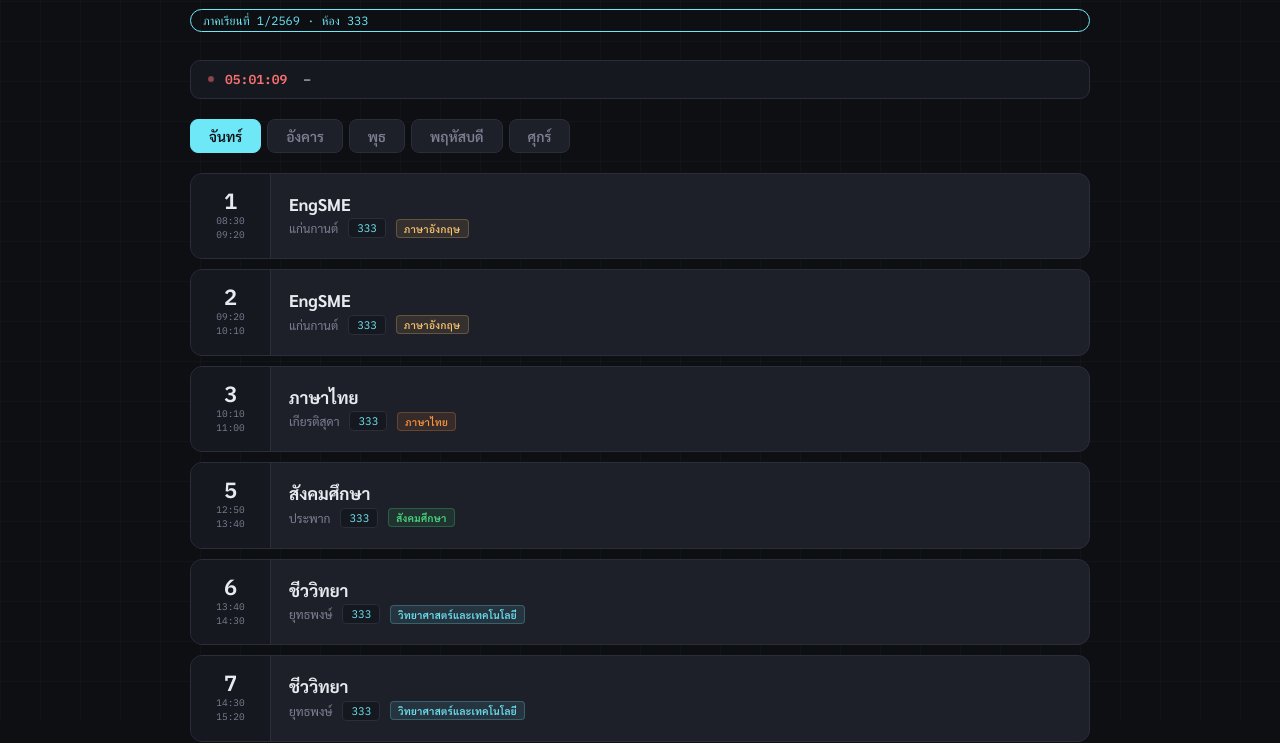
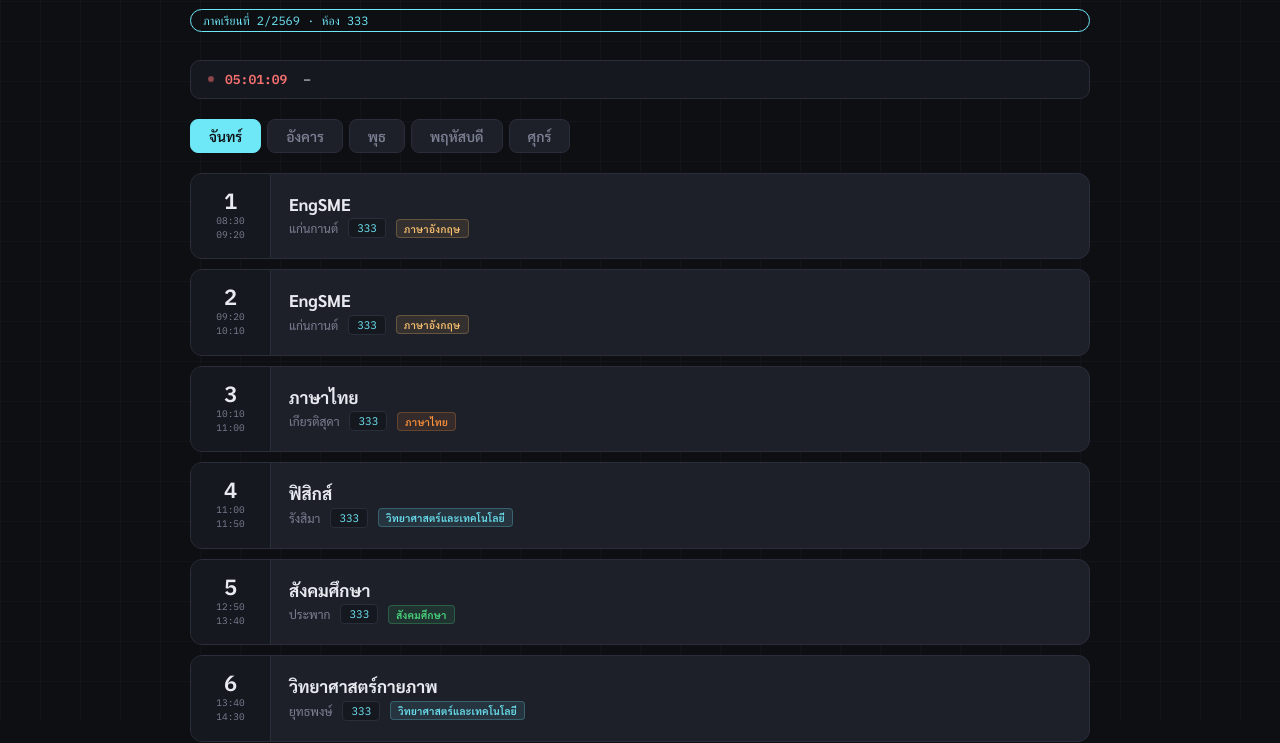
Before and after one commit to NongUnus/nongunus-timetable, a website with bundled scripts: page index.html in a window 1280 px wide. Shown: the part 79-822 px from the top of the page. Built offline with nearby package versions, Linux system fonts and the light colour scheme.

Commit message:
feat: update timetable to term 2/2569

```diff
--- a/index.html
+++ b/index.html
@@ -12,7 +12,7 @@
     <header>
       <div class="school-label">โรงเรียนเทศบาล ๒ (วัดกะพังสุรินทร์)</div>
       <h1>ตารางเรียน <span>ม.6/1</span></h1>
-      <div class="term-badge">ภาคเรียนที่ 1/2569 · ห้อง 333</div>
+      <div class="term-badge">ภาคเรียนที่ 2/2569 · ห้อง 333</div>
     </header>
 
     <div class="now-bar">
--- a/src/script.ts
+++ b/src/script.ts
@@ -37,56 +37,56 @@ const PERIODS: Period[] = [
   { num: 8, start: [15, 20], end: [16, 10] },
 ];
 
-// null = คาบที่ไม่แสดง (ชุมนุม, homeroom, ค้นคว้า, จิตอาสา, แนะแนว, เวรอาหาร, ประชุม)
+// null = คาบที่ไม่แสดง (ชุมนุม, homeroom, ค้นคว้า, แนะแนว, ประชุม)
 const SCHEDULE: Record<DayKey, (Subject | null)[]> = {
   จันทร์: [
-    { subject: "EngSME",       teacher: "แก่นกานต์",  room: "333", cat: "cat-eng"  },
-    { subject: "EngSME",       teacher: "แก่นกานต์",  room: "333", cat: "cat-eng"  },
-    { subject: "ภาษาไทย",      teacher: "เกียรติสุดา", room: "333", cat: "cat-thai" },
-    null, // ค้นคว้า
-    { subject: "สังคมศึกษา",  teacher: "ประพาก",           room: "333", cat: "cat-soc"  },
-    { subject: "ชีววิทยา",     teacher: "ยุทธพงษ์",   room: "333", cat: "cat-sci"  },
-    { subject: "ชีววิทยา",     teacher: "ยุทธพงษ์",   room: "333", cat: "cat-sci"  },
-    null, // จิตอาสา
+    { subject: "EngSME",     teacher: "แก่นกานต์",  room: "333", cat: "cat-eng"  },
+    { subject: "EngSME",     teacher: "แก่นกานต์",  room: "333", cat: "cat-eng"  },
+    { subject: "ภาษาไทย",    teacher: "เกียรติสุดา", room: "333", cat: "cat-thai" },
+    { subject: "ฟิสิกส์",     teacher: "รังสิมา",    room: "333", cat: "cat-sci"  },
+    { subject: "สังคมศึกษา", teacher: "ประพาก",     room: "333", cat: "cat-soc"  },
+    { subject: "วิทยาศาสตร์กายภาพ",   teacher: "ยุทธพงษ์",   room: "333", cat: "cat-sci"  },
+    { subject: "วิทยาศาสตร์กายภาพ",   teacher: "ยุทธพงษ์",   room: "333", cat: "cat-sci"  },
+    { subject: "วิทยาศาสตร์กายภาพ",   teacher: "ยุทธพงษ์",   room: "333", cat: "cat-sci"  },
   ],
   อังคาร: [
-    { subject: "สังคมศึกษา",        teacher: "ประพาก",         room: "333", cat: "cat-soc"  },
+    { subject: "สังคมศึกษา",          teacher: "ประพาก",    room: "333",    cat: "cat-soc"    },
     null, // แนะแนว
-    { subject: "English 3 (ฟัง–พูด)", teacher: "",         room: "333", cat: "cat-eng"  },
-    { subject: "English 3 (ฟัง–พูด)", teacher: "",         room: "333", cat: "cat-eng"  },
-    null, // ค้นคว้า
-    { subject: "คณิตศาสตร์",          teacher: "พันธุ์นิภา", room: "333", cat: "cat-math" },
-    { subject: "คณิตศาสตร์เพิ่มเติม",        teacher: "อัจฉรา",   room: "333", cat: "cat-math" },
-    { subject: "คณิตศาสตร์เพิ่มเติม",        teacher: "อัจฉรา",   room: "333", cat: "cat-math" },
+    { subject: "English 3 (ฟัง–พูด)", teacher: "",          room: "333",    cat: "cat-eng"    },
+    { subject: "English 3 (ฟัง–พูด)", teacher: "",          room: "333",    cat: "cat-eng"    },
+    { subject: "สุขศึกษาและพลศึกษา",  teacher: "สุวิท",     room: "โรงยิม", cat: "cat-health" },
+    { subject: "เคมี",                teacher: "จิรารัตน์", room: "333",    cat: "cat-sci"    },
+    { subject: "คณิตศาสตร์เพิ่มเติม", teacher: "อัจฉรา",    room: "333",    cat: "cat-math"   },
+    { subject: "คณิตศาสตร์เพิ่มเติม", teacher: "อัจฉรา",    room: "333",    cat: "cat-math"   },
   ],
   พุธ: [
-    { subject: "สุขศึกษาและพลศึกษา",   teacher: "สุวิท",     room: "โรงยิม", cat: "cat-health" },
-    { subject: "เคมี",     teacher: "จิรารัตน์", room: "333",    cat: "cat-sci"    },
-    { subject: "เคมี",     teacher: "จิรารัตน์", room: "333",    cat: "cat-sci"    },
-    { subject: "ชีววิทยา", teacher: "ยุทธพงษ์",  room: "333",    cat: "cat-sci"    },
-    { subject: "ฟิสิกส์",  teacher: "รังสิมา",   room: "333",    cat: "cat-sci"    },
-    { subject: "ดนตรี",    teacher: "นิธิภูมิ",  room: "312",    cat: "cat-art"  },
-    null, // homeroom
+    { subject: "วิทยาศาสตร์กายภาพ (ฟิสิกส์)", teacher: "รังสิมา",    room: "333", cat: "cat-sci"  },
+    { subject: "คณิตศาสตร์",          teacher: "พันธุ์นิภา", room: "333", cat: "cat-math" },
+    { subject: "วิทยาศาสตร์กายภาพ (เคมี)", teacher: "จิรารัตน์",  room: "333", cat: "cat-sci"  },
+    { subject: "วิทยาศาสตร์กายภาพ (เคมี)", teacher: "จิรารัตน์",  room: "333", cat: "cat-sci"  },
+    { subject: "ชีววิทยา",            teacher: "ยุทธพงษ์",   room: "333", cat: "cat-sci"  },
+    { subject: "ชีววิทยา",            teacher: "ยุทธพงษ์",   room: "333", cat: "cat-sci"  },
+    { subject: "ชีววิทยา",            teacher: "ยุทธพงษ์",   room: "333", cat: "cat-sci"  },
     null, // ชุมนุม
   ],
   พฤหัสบดี: [
-    { subject: "การงานอาชีพ",       teacher: "เกศราภรณ์", room: "511", cat: "cat-work" },
-    { subject: "การงานอาชีพ",       teacher: "เกศราภรณ์", room: "511", cat: "cat-work" },
-    { subject: "คณิตศาสตร์เพิ่มเติม", teacher: "อัจฉรา",   room: "333", cat: "cat-math" },
-    { subject: "ภาษาไทย",       teacher: "เกียรติสุดา", room: "333", cat: "cat-thai" },
-    { subject: "วิทยาการคำนวณ",       teacher: "ชัยยศ",     room: "721", cat: "cat-sci"  },
-    { subject: "เคมี",          teacher: "จิรารัตน์", room: "333", cat: "cat-sci"  },
-    { subject: "ฟิสิกส์",       teacher: "รังสิมา",   room: "333", cat: "cat-sci"  },
+    { subject: "เคมี",                teacher: "จิรารัตน์",  room: "333", cat: "cat-sci"  },
+    { subject: "เคมี",                teacher: "จิรารัตน์",  room: "333", cat: "cat-sci"  },
+    { subject: "คณิตศาสตร์เพิ่มเติม", teacher: "อัจฉรา",     room: "333", cat: "cat-math" },
+    { subject: "ภาษาไทย",             teacher: "เกียรติสุดา", room: "333", cat: "cat-thai" },
+    { subject: "นาฏศิลป์",            teacher: "วิมวิภา",    room: "421", cat: "cat-art"  },
+    { subject: "วิทยาศาสตร์กายภาพ (ฟิสิกส์)", teacher: "รังสิมา",    room: "333", cat: "cat-sci"  },
+    { subject: "วิทยาศาสตร์กายภาพ (ฟิสิกส์)", teacher: "รังสิมา",    room: "333", cat: "cat-sci"  },
     null, // ค้นคว้า
   ],
   ศุกร์: [
-    { subject: "คณิตศาสตร์เพิ่มเติม", teacher: "อัจฉรา",    room: "333", cat: "cat-math" },
-    { subject: "ฟิสิกส์",       teacher: "รังสิมา",   room: "333", cat: "cat-sci"  },
-    { subject: "ฟิสิกส์",       teacher: "รังสิมา",   room: "333", cat: "cat-sci"  },
-    null, // เวรอาหาร/จิตอาสา
-    { subject: "อังกฤษ",        teacher: "แก่นกานต์", room: "333", cat: "cat-eng"  },
-    { subject: "อังกฤษ",        teacher: "แก่นกานต์", room: "333", cat: "cat-eng"  },
-    { subject: "คณิตศาสตร์",    teacher: "พันธุ์นิภา", room: "333", cat: "cat-math" },
+    { subject: "คณิตศาสตร์เพิ่มเติม", teacher: "อัจฉรา",     room: "333", cat: "cat-math" },
+    { subject: "ฟิสิกส์",             teacher: "รังสิมา",    room: "333", cat: "cat-sci"  },
+    { subject: "ฟิสิกส์",             teacher: "รังสิมา",    room: "333", cat: "cat-sci"  },
+    null, // Homeroom / จิตอาสา
+    { subject: "อังกฤษ",              teacher: "แก่นกานต์",  room: "333", cat: "cat-eng"  },
+    { subject: "อังกฤษ",              teacher: "แก่นกานต์",  room: "333", cat: "cat-eng"  },
+    { subject: "คณิตศาสตร์",          teacher: "พันธุ์นิภา", room: "333", cat: "cat-math" },
     null, // ประชุม
   ],
 };
```
